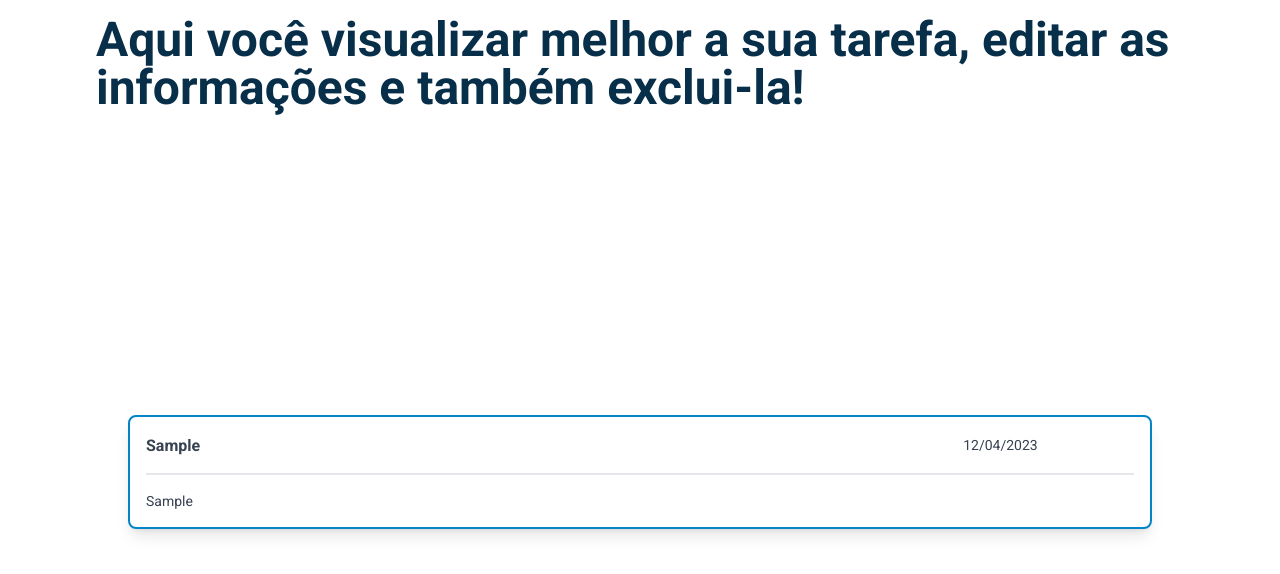
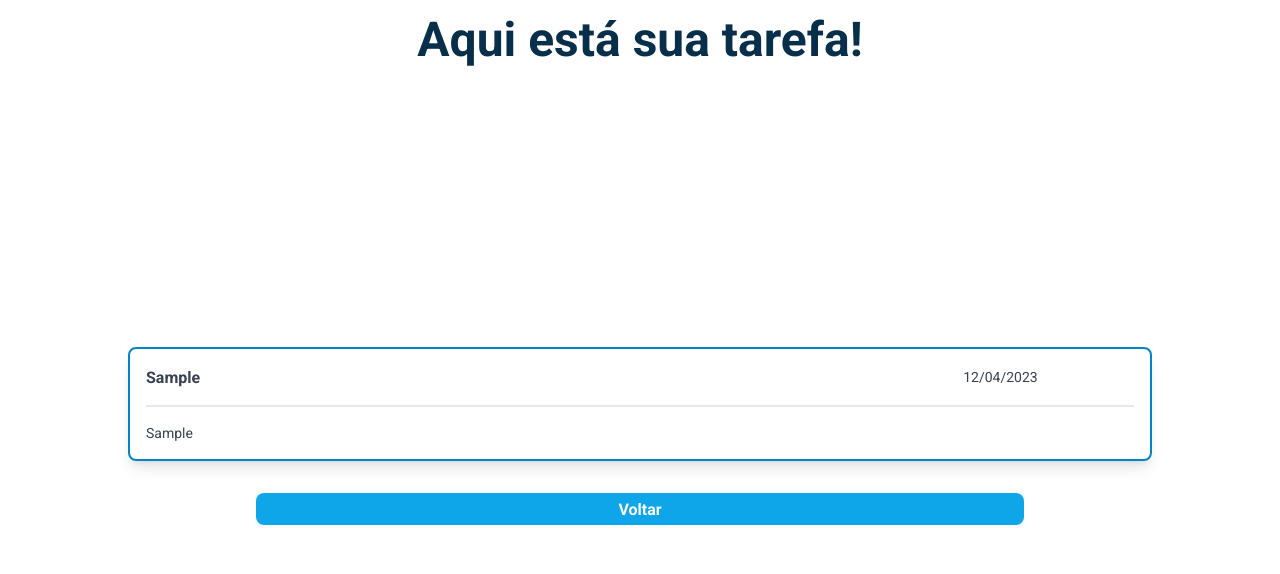
Before and after one commit to jjromary/To_Do_List, a React (Vite) app: page / in a window 1280 px wide. Both pictures are taken after typing "Sample", "Sample" into the empty fields and a click on the button "Criar!". Shown: the top 574 px of the page. Built offline with nearby package versions, Linux system fonts and the light colour scheme.

Commit message:
update: details page layout partial finished

```diff
--- a/src/Components/Header/index.tsx
+++ b/src/Components/Header/index.tsx
@@ -10,7 +10,7 @@ export default function Header() {
           "Lista de Tarefas"
           :
           <div className="w full flex items-center justify-end ">
-            Aqui você visualizar melhor a sua tarefa, editar as informações e também exclui-la!
+            Aqui está sua tarefa!
           </div>
         }
       </h1>
--- a/src/Components/TaskCard/index.tsx
+++ b/src/Components/TaskCard/index.tsx
@@ -13,7 +13,6 @@ interface TaskCardprops {
 export default function TaskCard({ id, title, created_at, description, status }: TaskCardprops) {
   const navigate = useNavigate()
   const localtion = useLocation()
-
 
   const goToTaskPage = () => {
     navigate(`/task/${id}`)
@@ -55,7 +54,7 @@ export default function TaskCard({ id, title, created_at, description, status }:
       <span className="h-auto overflow-y-auto mt-4 text-sm border-t-2 pt-4 break-words">
         {description}
       </span>
+    </div>
 
-    </div>
   )
 }
--- a/src/Pages/TaskDetails/index.tsx
+++ b/src/Pages/TaskDetails/index.tsx
@@ -1,6 +1,7 @@
 import moment from "moment";
 import { useContext, useEffect } from "react";
-import { useParams } from "react-router-dom";
+import { useNavigate, useParams } from "react-router-dom";
+import Button from "../../Components/Button";
 import TaskCard from "../../Components/TaskCard";
 import { TaskContext } from "../../Contexts/TasksContext";
 
@@ -8,10 +9,12 @@ export default function TaskDetails() {
 
   const { task, setTask } = useContext(TaskContext)
   const { id } = useParams()
+  const navigate = useNavigate()
+
 
 
   const dateFormat = (newDate: string) => {
-    newDate = moment().locale('pt-br').format('DD/MM/YYYY')
+    newDate = moment().locale('pt-br').format('DD/MM/YYYY ')
 
     return newDate
   }
@@ -25,12 +28,18 @@ export default function TaskDetails() {
 
   const getTaskById = task.filter((taskDetails) => taskDetails.id === id)
 
+  const goToHome = () => {
+    navigate('/')
+
+  }
+
   useEffect(() => {
     recoverTasksLocalStorage()
   }, [])
 
   return (
-    <div className="container h-screen flex items-center flex-col justify-center">
+    <div className="container h-[600px] mt-16 flex items-center flex-col justify-center gap-8">
+
 
       {getTaskById.map((onlyTask) => {
         return (
@@ -42,7 +51,13 @@ export default function TaskDetails() {
           />
         )
       })}
-
+      <div className="w-9/12 flex items-center gap-4">
+        <Button
+          name="Voltar"
+          type="button"
+          onClick={() => goToHome()}
+        />
+      </div>
     </div>
   )
 }
```
